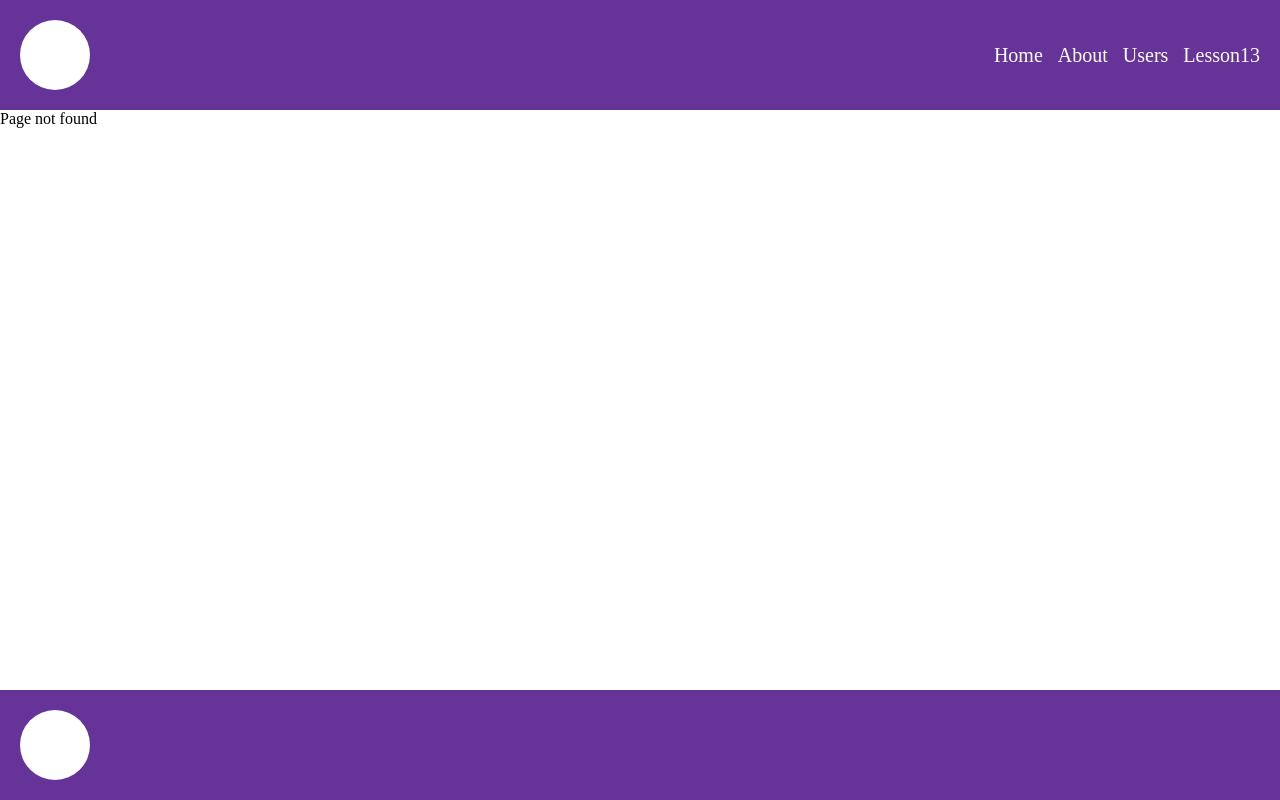
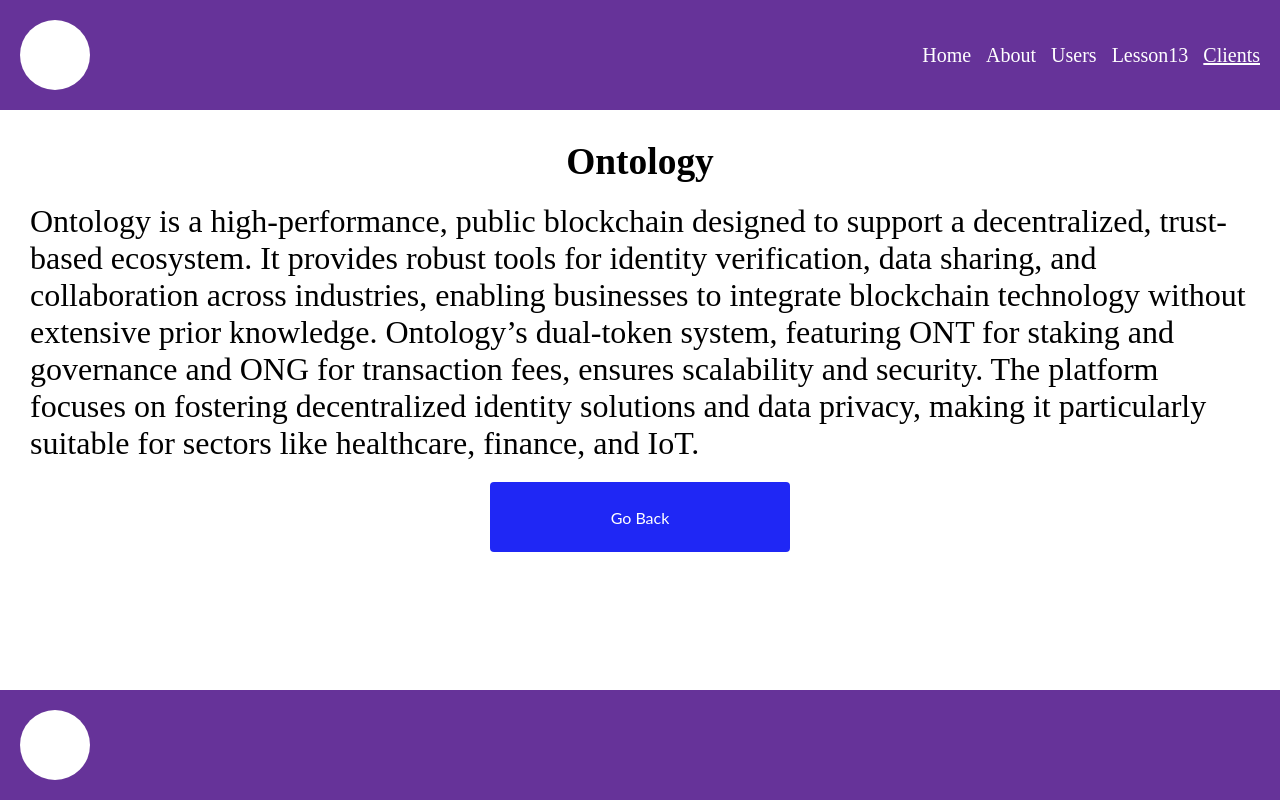
Before and after one commit to ViktorRomanenko05/42.2-react-ts, a React (Create React App) app: page /clients/ontology in a window 1280 px wide. Before the commit this address had no page. Built offline with nearby package versions, Linux system fonts and the light colour scheme.

Commit message:
homework 12 completed

```diff
--- a/src/App.tsx
+++ b/src/App.tsx
@@ -14,6 +14,10 @@
 // import Lesson09 from 'lessons/Lesson09/Lesson09';
 // import Lesson11 from 'lessons/Lesson11/Lesson11';
 import Lesson13 from 'lessons/Lesson13/Lesson13';
+import Clients from "./components/pages/Clients/Clients";
+import Chainlink from "./components/pages/Clients/components/Chainlink/Chainlink";
+import Ontology from "./components/pages/Clients/components/Ontology/Ontology";
+import Storj from "./components/pages/Clients/components/Storj/Storj";
 
 //homeworks
 // import Homework07 from './homeworks/Homework07/Homework07';
@@ -35,6 +39,10 @@
                     <Route path='/' element={<Home />} />
                     <Route path='/about' element={<About />} />
                     <Route path='/users' element={<Users />} />
+                    <Route path='/clients' element={<Clients />} />
+                    <Route path='/clients/chainlink' element={<Chainlink />} />
+                    <Route path='/clients/ontology' element={<Ontology />} />
+                    <Route path='/clients/storj' element={<Storj />} />
                     <Route path='/lesson13' element={<Lesson13 />} />
                     <Route path='*' element='Page not found' />
                 </Routes>
--- a/src/components/Layout/Layout.tsx
+++ b/src/components/Layout/Layout.tsx
@@ -1,12 +1,15 @@
+import {useNavigate} from "react-router-dom";
 import { Footer, Header, LayoutComponent, NavContainer, LogoContainer, Main, StyledNavLink } from "./styles"
 import { LayoutProps } from "./types"
 
 function Layout({ children }: LayoutProps) {
 
+    const navigate = useNavigate();
+
     return (
         <LayoutComponent>
             <Header>
-                <LogoContainer ></LogoContainer>
+                <LogoContainer onClick={() => navigate('/')}></LogoContainer>
                 <NavContainer>
                     <StyledNavLink to='/' style={({ isActive }) => ({ textDecoration: isActive ? 'underline' : 'none' })}>
                         Home
@@ -20,6 +23,9 @@
                     <StyledNavLink to='/lesson13' style={({ isActive }) => ({ textDecoration: isActive ? 'underline' : 'none' })}>
                         Lesson13
                     </StyledNavLink>
+                    <StyledNavLink to='/clients' style={({ isActive }) => ({ textDecoration: isActive ? 'underline' : 'none' })}>
+                        Clients
+                    </StyledNavLink>
                 </NavContainer>
             </Header>
             <Main>
--- a/src/components/Layout/styles.ts
+++ b/src/components/Layout/styles.ts
@@ -1,5 +1,5 @@
 import styled from '@emotion/styled';
-import { NavLink } from "react-router-dom"
+import {NavLink} from "react-router-dom"
 
 export const LayoutComponent = styled.div`
     display: flex;
@@ -21,6 +21,7 @@
     height: 70px;
     background-color: white;
     border-radius: 50%;
+    cursor: pointer;
 `
 
 export const NavContainer = styled.nav`
--- /dev/null
+++ b/src/components/pages/Clients/Clients.tsx
@@ -0,0 +1,14 @@
+import {ClientsPage, ClientLink, PageTitle} from "./styles";
+
+function Clients () {
+    return (
+        <ClientsPage>
+            <PageTitle>Clients:</PageTitle>
+            <ClientLink to="chainlink">Chainlink</ClientLink>
+            <ClientLink to="ontology">Ontology</ClientLink>
+            <ClientLink to="storj">Storj</ClientLink>
+        </ClientsPage>
+    )
+}
+
+export default Clients;
--- /dev/null
+++ b/src/components/pages/Clients/components/Chainlink/Chainlink.tsx
@@ -0,0 +1,15 @@
+import GoBack from "../../../../GoBack/GoBack";
+import {ChainlinkPage, PageTitle, Description} from "./styles"
+import {chainlinkDescription} from "../data";
+
+function Chainlink (){
+    return(
+        <ChainlinkPage>
+            <PageTitle>Chainlink</PageTitle>
+            <Description>{chainlinkDescription}</Description>
+            <GoBack />
+        </ChainlinkPage>
+    )
+}
+
+export default Chainlink;
--- /dev/null
+++ b/src/components/pages/Clients/components/Chainlink/styles.ts
@@ -0,0 +1,16 @@
+import styled from "@emotion/styled";
+
+export const ChainlinkPage = styled.div`
+  display: flex;
+  flex-direction: column;
+  align-items: center;
+  justify-content: center;
+  gap: 20px;
+  padding: 30px;
+  font-size: 32px;
+`
+
+export const PageTitle = styled.h3``
+
+export const Description = styled.div`
+`
--- /dev/null
+++ b/src/components/pages/Clients/components/Ontology/Ontology.tsx
@@ -0,0 +1,16 @@
+import GoBack from "../../../../GoBack/GoBack";
+import {OntologyPage, PageTitle, Description} from "./styles"
+import {ontologyDescription} from "../data";
+
+function Ontology (){
+
+    return(
+        <OntologyPage>
+            <PageTitle>Ontology</PageTitle>
+            <Description>{ontologyDescription}</Description>
+            <GoBack />
+        </OntologyPage>
+    )
+}
+
+export default Ontology;
--- /dev/null
+++ b/src/components/pages/Clients/components/Ontology/styles.ts
@@ -0,0 +1,16 @@
+import styled from "@emotion/styled";
+
+export const OntologyPage = styled.div`
+  display: flex;
+  flex-direction: column;
+  align-items: center;
+  justify-content: center;
+  gap: 20px;
+  padding: 30px;
+  font-size: 32px;
+`
+
+export const PageTitle = styled.h3``
+
+export const Description = styled.div`
+`
--- /dev/null
+++ b/src/components/pages/Clients/components/Storj/Storj.tsx
@@ -0,0 +1,15 @@
+import GoBack from "../../../../GoBack/GoBack";
+import {StorjPage, PageTitle, Description} from "./styles"
+import {storjDescription} from "../data";
+
+function Storj (){
+    return(
+        <StorjPage>
+            <PageTitle>Storj</PageTitle>
+            <Description>{storjDescription}</Description>
+            <GoBack />
+        </StorjPage>
+    )
+}
+
+export default Storj;
--- /dev/null
+++ b/src/components/pages/Clients/components/Storj/styles.ts
@@ -0,0 +1,16 @@
+import styled from "@emotion/styled";
+
+export const StorjPage = styled.div`
+  display: flex;
+  flex-direction: column;
+  align-items: center;
+  justify-content: center;
+  gap: 20px;
+  padding: 30px;
+  font-size: 32px;
+`
+
+export const PageTitle = styled.h3``
+
+export const Description = styled.div`
+`
--- /dev/null
+++ b/src/components/pages/Clients/components/data.ts
@@ -0,0 +1,28 @@
+export const chainlinkDescription: string = "Chainlink is a decentralized oracle network " +
+    "designed to connect smart contracts with real-world data, APIs, " +
+    "and payment systems in a secure and reliable manner. By acting as a bridge between " +
+    "blockchain ecosystems and off-chain resources, Chainlink enables the execution " +
+    "of complex smart contracts that rely on external inputs. The platform ensures " +
+    "data integrity through a decentralized network of nodes, providing tamper-proof, " +
+    "accurate information critical for industries such as DeFi, supply chain, " +
+    "and insurance."
+
+export const ontologyDescription: string = "Ontology is a high-performance, " +
+    "public blockchain designed to support a decentralized, trust-based ecosystem. " +
+    "It provides robust tools for identity verification, data sharing, and " +
+    "collaboration across industries, enabling businesses to integrate blockchain " +
+    "technology without extensive prior knowledge. Ontology’s dual-token system, " +
+    "featuring ONT for staking and governance and ONG for transaction fees, " +
+    "ensures scalability and security. The platform focuses on fostering " +
+    "decentralized identity solutions and data privacy, making it particularly " +
+    "suitable for sectors like healthcare, finance, and IoT."
+
+export const storjDescription: string = "Storj is a decentralized cloud storage " +
+    "platform that allows users to securely store and retrieve data using " +
+    "blockchain technology. Unlike traditional cloud providers, Storj leverages " +
+    "a network of distributed nodes to store data in an encrypted, sharded format, " +
+    "ensuring high levels of privacy, security, and availability. By using the " +
+    "native STORJ token, the platform enables cost-efficient and transparent " +
+    "payments for storage and bandwidth. Storj is particularly valued for its " +
+    "scalability, resilience to data breaches, and its ability to provide " +
+    "affordable storage solutions for individuals and businesses worldwide."
--- /dev/null
+++ b/src/components/pages/Clients/styles.ts
@@ -0,0 +1,18 @@
+import styled from "@emotion/styled";
+import {Link} from "react-router-dom";
+
+export const ClientsPage = styled.div`
+    display: flex;
+    flex-direction: column;
+    align-items: center;
+    justify-content: center;
+    gap: 20px;
+    font-size: 32px;
+    padding: 30px;
+`
+
+export const PageTitle = styled.h3``
+
+export const ClientLink = styled(Link)`
+text-decoration: none;
+`
```
Lines whose indentation alone changed are shown as unchanged.
